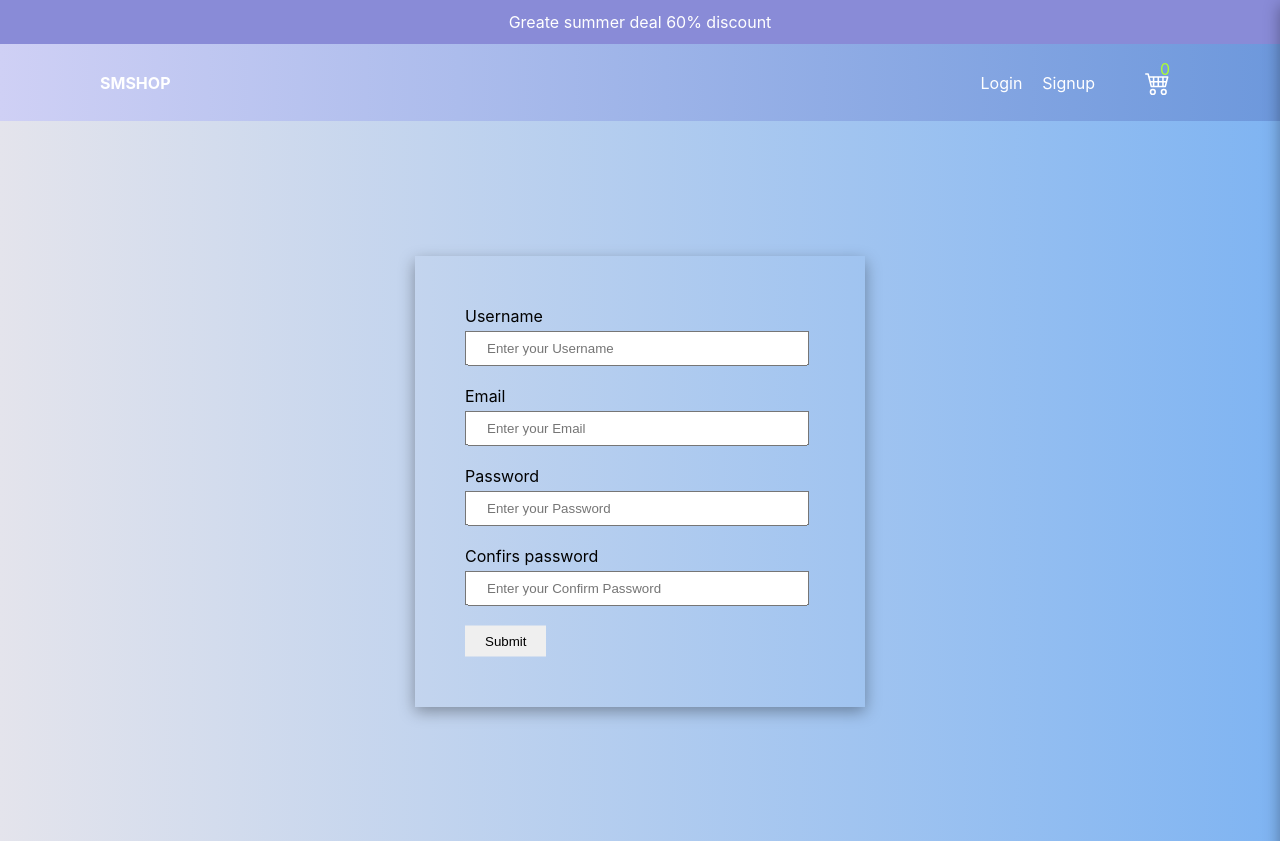
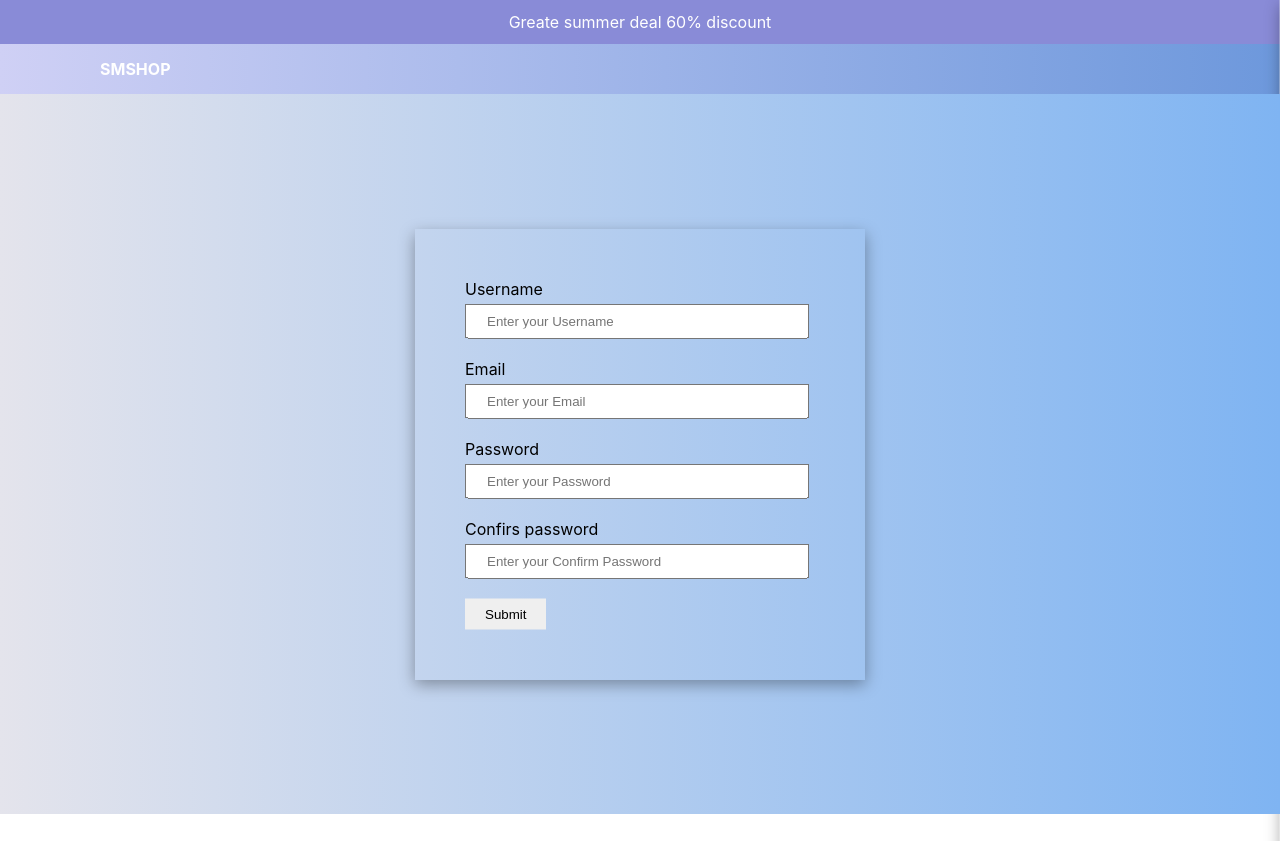
Before and after one commit to shyam205/react-redux-addtocart, a React (Create React App) app: page /signup in a window 1280 px wide. After the commit the page ends 814 px from the top, so only its background shows below. Built offline with nearby package versions, Linux system fonts and the light colour scheme.

Commit message:
added login feature

```diff
--- a/src/App.css
+++ b/src/App.css
@@ -31,6 +31,11 @@
 }
 .cart{
   display: flex;
+  align-items: center;
+}
+.cart_icon_number{
+  display: flex;
+  justify-content: center;
   align-items: center;
 }
 .infoheader{
@@ -163,7 +168,6 @@
 }
 .header_cart_box{
   position: fixed;
-  width: 460px;
   background-color: white;
   height: 100vh;
   top: 0;
@@ -228,7 +232,7 @@
   position: relative;
   height: 90vh;
   width: 100%;
-  z-index: -1;
+  z-index: 0;
   background-image: linear-gradient(to right, #e4e4ec , #7fb4f2);
 }
 .signup_form_wrapper{
@@ -334,3 +338,37 @@
   cursor: pointer;
   width: max-content;
 }
+.login_button{
+  padding: 13px 40px;
+    background-color: white;
+    margin-top: 20px;
+    border: none;
+    cursor: pointer;
+    transition: 1s all linear;
+}
+.login_button:hover{
+  background-color: rgb(139, 147, 242);
+}
+.login_button_container{
+  text-align: center;
+}
+.logout_button{
+  display: inline-block;
+  color: white;
+  cursor: pointer;
+}
+.logout_button:hover{
+  color: blue;
+}
+.wrong_cred{
+  text-align: center;
+  display: flex;
+  justify-content: center;
+  margin-bottom: 20px;
+}
+.wrong_cred p{
+  padding:10px 20px;
+  background-color: rgb(236, 187, 119);
+  width: max-content;
+  font-weight: 600;
+}
--- a/src/components/Header.jsx
+++ b/src/components/Header.jsx
@@ -1,10 +1,11 @@
-import React from 'react'
+import React, {useState} from 'react'
 import { useSelector,useDispatch } from 'react-redux';
 import { Link } from 'react-router-dom';
-import { incrementcartitem,decrementcartitem, removecartitem } from '../redux/actions/productsAction';
+import { incrementcartitem,decrementcartitem, removecartitem, userlogout } from '../redux/actions/productsAction';
 
 function Header() {
     const cartproducts = useSelector(state => state.cartreducer.cartproducts)
+    const user = useSelector(state => state.userreducer.user[0])
      //console.log("cartproducts ",cartproducts)
 
       const dispatch = useDispatch();
@@ -35,6 +36,10 @@ function Header() {
         dispatch(removecartitem(product))
     }
 
+    const handleLogOut = (payload) => {
+        dispatch(userlogout(payload))
+    }
+
   return (
     <div className='header'>
     <div className='header_wrapper'>
@@ -45,11 +50,31 @@ function Header() {
         </div>
         <div className='cart'>
         <div className='auth_button'>
+            {user?.isAuthenticate == false && user?.isloggedin == false  &&
+            <>
             <Link to='/login'>Login</Link>
             <Link to='/signup'>Signup</Link>
+            </>
+           }
+           {user?.isAuthenticate == true && user?.isloggedin == true  &&
+            <>
+             <span className='logout_button' onClick={() => handleLogOut("logout")}>Logout</span>
+            </>
+           }
         </div>
+        {user?.isAuthenticate == true && user?.isloggedin == true  && (
+        <div className='cart_icon_number'>
         <svg onClick={handleShowCart} xmlns="http://www.w3.org/2000/svg" width="25" height="25" fill="#ffffff" className="bi bi-cart4" viewBox="0 0 16 16"> <path d="M0 2.5A.5.5 0 0 1 .5 2H2a.5.5 0 0 1 .485.379L2.89 4H14.5a.5.5 0 0 1 .485.621l-1.5 6A.5.5 0 0 1 13 11H4a.5.5 0 0 1-.485-.379L1.61 3H.5a.5.5 0 0 1-.5-.5zM3.14 5l.5 2H5V5H3.14zM6 5v2h2V5H6zm3 0v2h2V5H9zm3 0v2h1.36l.5-2H12zm1.11 3H12v2h.61l.5-2zM11 8H9v2h2V8zM8 8H6v2h2V8zM5 8H3.89l.5 2H5V8zm0 5a1 1 0 1 0 0 2 1 1 0 0 0 0-2zm-2 1a2 2 0 1 1 4 0 2 2 0 0 1-4 0zm9-1a1 1 0 1 0 0 2 1 1 0 0 0 0-2zm-2 1a2 2 0 1 1 4 0 2 2 0 0 1-4 0z"/> </svg>
         <span className='cartproduct_number'>{cartproducts && cartproducts.length}</span>
+        </div>
+        )}
+
+        {user?.isAuthenticate == false && user?.isloggedin == false  && (
+        <div className='cart_icon_number'>
+        <svg xmlns="http://www.w3.org/2000/svg" width="25" height="25" fill="#ffffff" className="bi bi-cart4" viewBox="0 0 16 16"> <path d="M0 2.5A.5.5 0 0 1 .5 2H2a.5.5 0 0 1 .485.379L2.89 4H14.5a.5.5 0 0 1 .485.621l-1.5 6A.5.5 0 0 1 13 11H4a.5.5 0 0 1-.485-.379L1.61 3H.5a.5.5 0 0 1-.5-.5zM3.14 5l.5 2H5V5H3.14zM6 5v2h2V5H6zm3 0v2h2V5H9zm3 0v2h1.36l.5-2H12zm1.11 3H12v2h.61l.5-2zM11 8H9v2h2V8zM8 8H6v2h2V8zM5 8H3.89l.5 2H5V8zm0 5a1 1 0 1 0 0 2 1 1 0 0 0 0-2zm-2 1a2 2 0 1 1 4 0 2 2 0 0 1-4 0zm9-1a1 1 0 1 0 0 2 1 1 0 0 0 0-2zm-2 1a2 2 0 1 1 4 0 2 2 0 0 1-4 0z"/> </svg>
+        <span className='cartproduct_number'>0</span>
+        </div>
+          )}
         </div>
     </div>
     <div className='header_cart_box hide_cartbox'>
--- a/src/pages/Login.jsx
+++ b/src/pages/Login.jsx
@@ -1,25 +1,61 @@
-import React,{ useState } from 'react'
+import React,{ useEffect, useState } from 'react'
+import { useDispatch, useSelector } from 'react-redux';
+import { removeerror, userlogin } from '../redux/actions/productsAction';
+import { useNavigate } from 'react-router-dom';
 
 function Login() {
+    const user = useSelector(state => state.userreducer.user[0])
 
-    const [email,setEmail] = useState('');
-    const [password,setPassword] = useState('');
+    const [username,setUsername] = useState('shyam');
+    const [password,setPassword] = useState('shyam@123');
+    const [isError,setIsError] = useState(false)
+
+    const router = useNavigate()
+    if(user?.isAuthenticate == true && user?.isloggedin == true){
+      router('/');
+    }
+
+     //console.log("user ",user)
+    const dispatch = useDispatch()
+    const body = {
+      username:username,
+      password:password
+    }
+
+    const removeerrorpopup = () => {
+      setTimeout(() => {
+        setIsError(false)
+        dispatch(removeerror({error:false}))
+      },2000)
+    }
+
 
     const handleLogin = (e) => {
       e.preventDefault();
+      dispatch(userlogin(body))
     }
+    useEffect(() => {
+      if(user?.error == true){
+        setIsError(true)
+        removeerrorpopup()
+      }
+    },[user.error])
   return (
     <div className='signup_form'>
         <div className='signup_form_wrapper'>
+          { isError == true && (
+            <div className='wrong_cred'><p>Wrong Credentials</p></div>
+          )}
             <form onSubmit={handleLogin}>
             <div>
-               <label>Email</label><br></br>
-               <input value={email} onChange={(e) => setEmail(e.target.value)} type='email' placeholder='Enter your Email' />
+               <label>Username</label><br></br>
+               <input value={username} onChange={(e) => setUsername(e.target.value)} type='text' placeholder='Enter your Username' />
                </div>
                <div>
                <label>Password</label><br></br>
                <input value={password} onChange={(e) => setPassword(e.target.value)} type='password' placeholder='Enter your Password' />
                </div>
+               <div className='login_button_container'><button className='login_button'>Login</button></div>
             </form>
         </div>
     </div>
--- a/src/redux/actions/productsAction.js
+++ b/src/redux/actions/productsAction.js
@@ -42,3 +42,24 @@ export const removecartitem = (product) => {
         payload:product
     }
 }
+
+export const userlogin = (payload) => {
+    return {
+        type:ActionTypes.LOGIN_USER,
+        payload:payload
+    }
+}
+
+
+export const userlogout = (payload) => {
+    return {
+        type:ActionTypes.LOGOUT_USER,
+        payload:payload
+    }
+}
+
+export const removeerror = () => {
+    return {
+        type:ActionTypes.REMOVE_ERROR,
+    }
+}
--- a/src/redux/constants/action-types.js
+++ b/src/redux/constants/action-types.js
@@ -4,5 +4,8 @@ export const ActionTypes = {
     SIGNUP_USER : 'SIGNUP_USER',
     INCREMENT_CART_ITEM : 'INCREMENT_CART_ITEM',
     DECREMENT_CART_ITEM : 'DECREMENT_CART_ITEM',
-    REMOVE_CART_ITEM : 'REMOVE_CART_ITEM'
+    REMOVE_CART_ITEM : 'REMOVE_CART_ITEM',
+    LOGIN_USER : 'LOGIN_USER',
+    LOGOUT_USER : 'LOGOUT_USER',
+    REMOVE_ERROR :  'REMOVE_ERROR'
 };
--- a/src/redux/reducers/index.js
+++ b/src/redux/reducers/index.js
@@ -2,10 +2,11 @@ import { combineReducers } from "redux";
 import allreducers from "./allreducers";
 import cartreducer from "./cartreducer";
 import signupreducer from "./signupreducers";
-
+import userreducer from "./userreducer";
 
 export const reducers = combineReducers({
     allreducers,
     cartreducer,
-    signupreducer
+    signupreducer,
+    userreducer
 })
--- /dev/null
+++ b/src/redux/reducers/userreducer.js
@@ -0,0 +1,68 @@
+import { ActionTypes } from "../constants/action-types";
+import { users } from "../../userdata";
+const initialState = {
+    user : {
+       isAuthenticate:false,
+       isloggedin:false,
+       error:false
+    }
+}
+
+
+const userreducer = (state=initialState,{type, payload}) => {
+    switch(type){
+        case ActionTypes.LOGIN_USER:
+            //console.log("payload ",payload)
+            //console.log("userdta ",users)
+            const loginuserdata = users.filter((user) => user.username === payload.username && user.password === payload.password)
+            //console.log("loginuserdata ",loginuserdata)
+            if(loginuserdata.length > 0){
+                 return {
+                    user : [
+                        {
+                        isAuthenticate:true,
+                        isloggedin:true,
+                        error:false
+                        }
+                    ]
+                }
+            }else{
+                return {
+                    user : [
+                        {
+                            isAuthenticate:false,
+                            isloggedin:false,
+                            error:true
+                            }
+                    ]
+                }
+            }
+
+            case ActionTypes.LOGOUT_USER:
+             return {
+                user : [
+                    {
+                    isAuthenticate:false,
+                    isloggedin:false,
+                    error:false
+                    }
+                ]
+             }
+
+             case ActionTypes.REMOVE_ERROR:
+             return {
+                user : [
+                    {
+                    isAuthenticate:false,
+                    isloggedin:false,
+                    error:false
+                    }
+                ]
+             }
+
+            default:
+            return state
+    }
+}
+
+export default userreducer;
--- a/src/userdata.js
+++ b/src/userdata.js
@@ -1,3 +1,6 @@
 export const users = [
-
+   {
+    username:'shyam',
+    password:'shyam@123'
+   }
 ]
```
